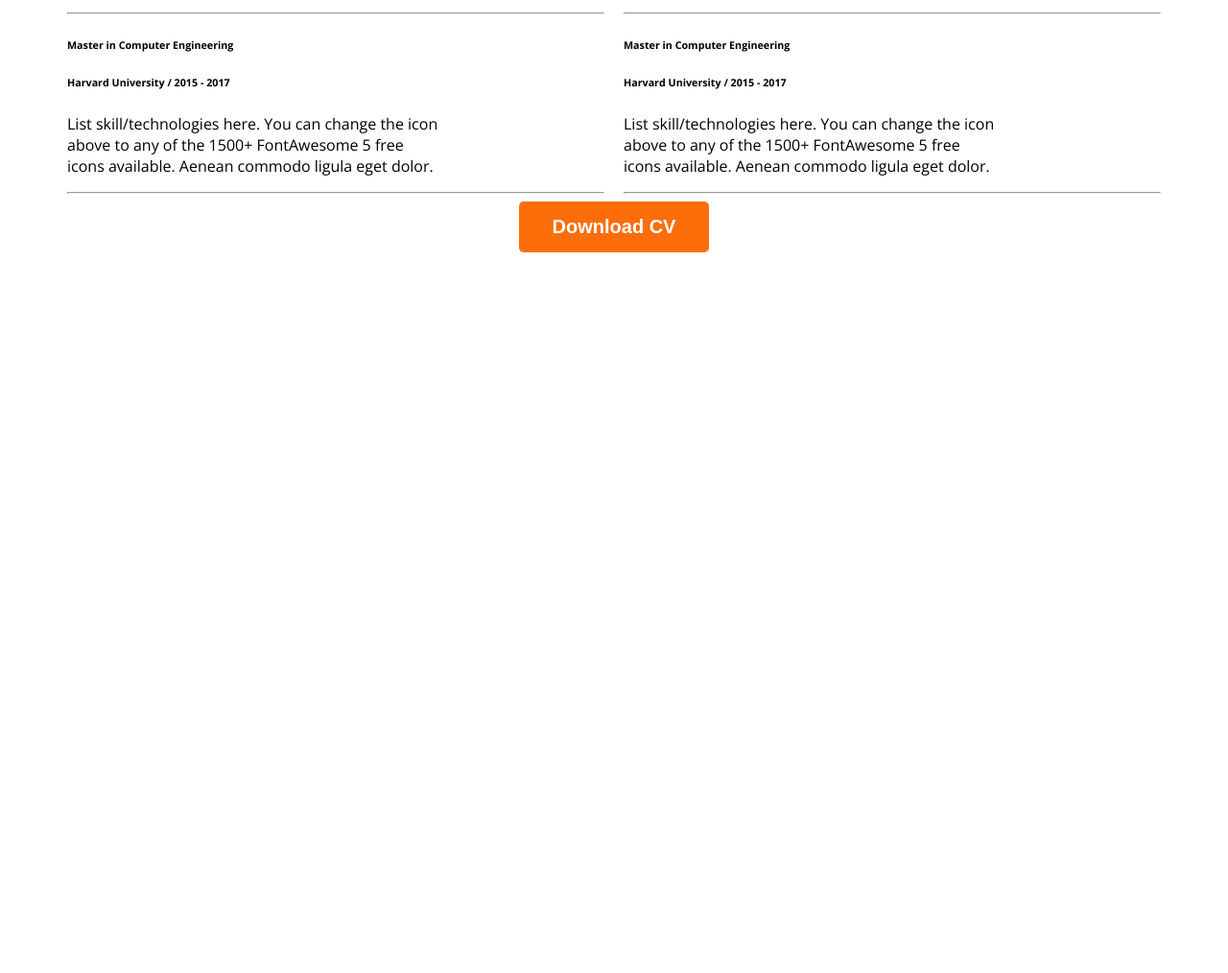
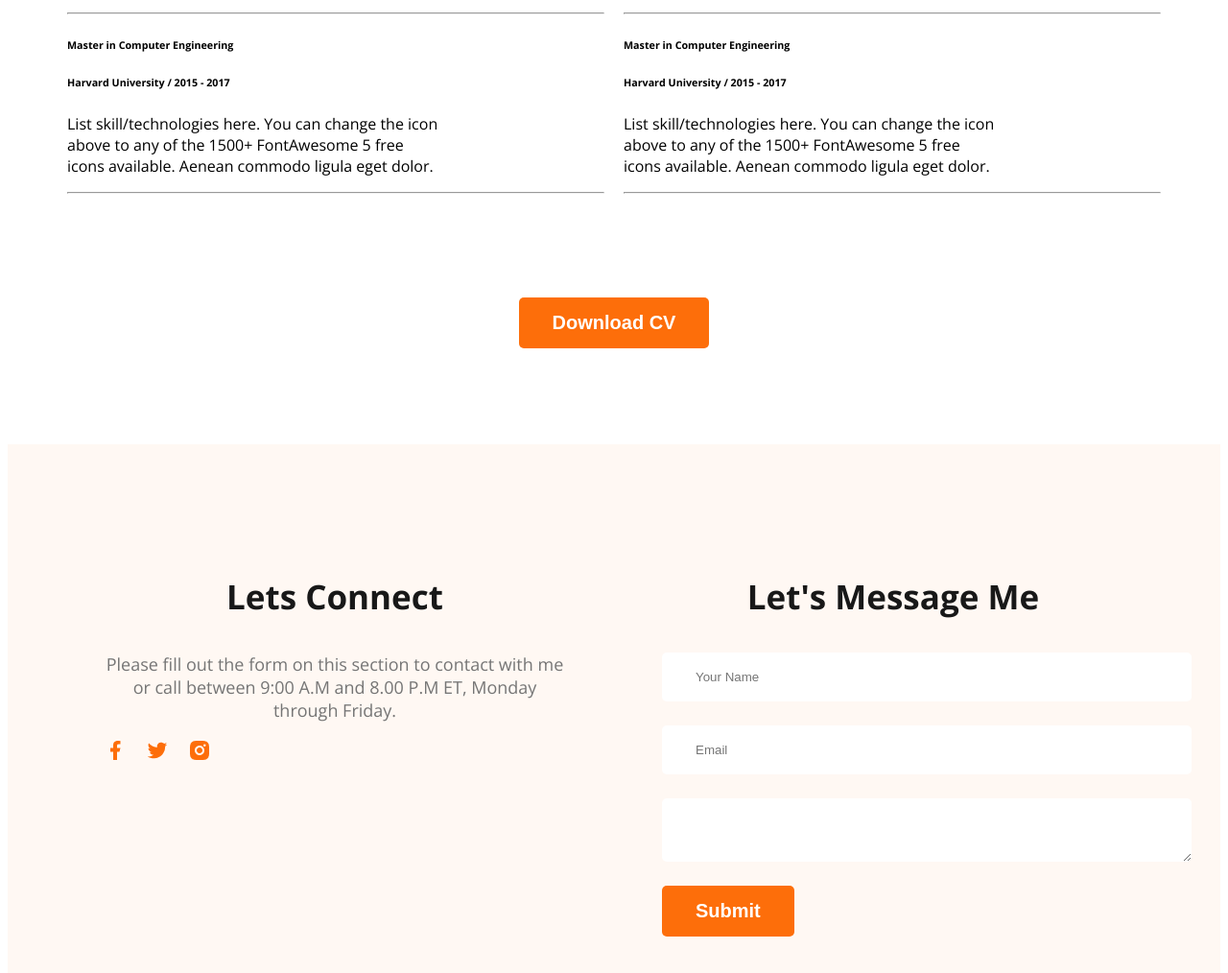
Before and after one commit to Maharab24/Developer-Portfolio, a plain HTML site: page index.html in a window 1280 px wide. Shown: the part 2984-3998 px from the top of the page at 96% size. Before the commit the page ends 3255 px from the top, so only its background shows below. Drawn offline with nearby package versions, Linux system fonts and the light colour scheme.

Commit message:
complete

```diff
--- a/index.html
+++ b/index.html
@@ -149,7 +149,22 @@
         </section>
     </main>
     <footer>
+        <div class="footer-column">
+            <h3 class="section-title">Lets Connect</h3>
+            <p class="section-description">Please fill out the form on this section to contact with me or call between 9:00 A.M and 8.00 P.M ET, Monday through Friday.</p>
 
+            <div class="icon">
+                <img src="images/icons/facebook.png" alt=""><img src="images/icons/twitter.png" alt=""><img src="images/icons/insta.png" alt="">
+            </div>
+        </div>
+        <div class="footer-column"><h3 class="section-title">Let's Message Me</h3>
+        <form action="">
+            <input type="text" placeholder="Your Name"  name="" id="">
+            <input type="email" name="" placeholder="Email" id="">
+            <textarea name="" id="" ></textarea>
+            <input type="submit" class="btn-primary" value="Submit">
+        </form>
+        </div>
     </footer>
 
 </body>
--- a/styles/portfolio.css
+++ b/styles/portfolio.css
@@ -185,4 +185,34 @@ padding: 20px;
 
 .download-cv{
     text-align: center;
+    margin-top: 100px;
 }
+
+/*Footer section*/
+footer{
+    display: flex;
+   padding: 100px 100px ;
+    background: rgb(255, 248, 243);
+    margin-top: 100px;
+    gap: 100px;
+
+}
+.footer-column{
+    width: 50%;
+}
+
+.footer-column input[type="text"],input[type="email"],textarea{
+    display: block;
+    border-radius: 5px;
+
+
+    margin-bottom: 25px;
+    border: none;
+    padding: 18px 35px;
+    width: 100%;
+
+}
+
+.icon img{
+    margin-right: 20px;
+}
```
